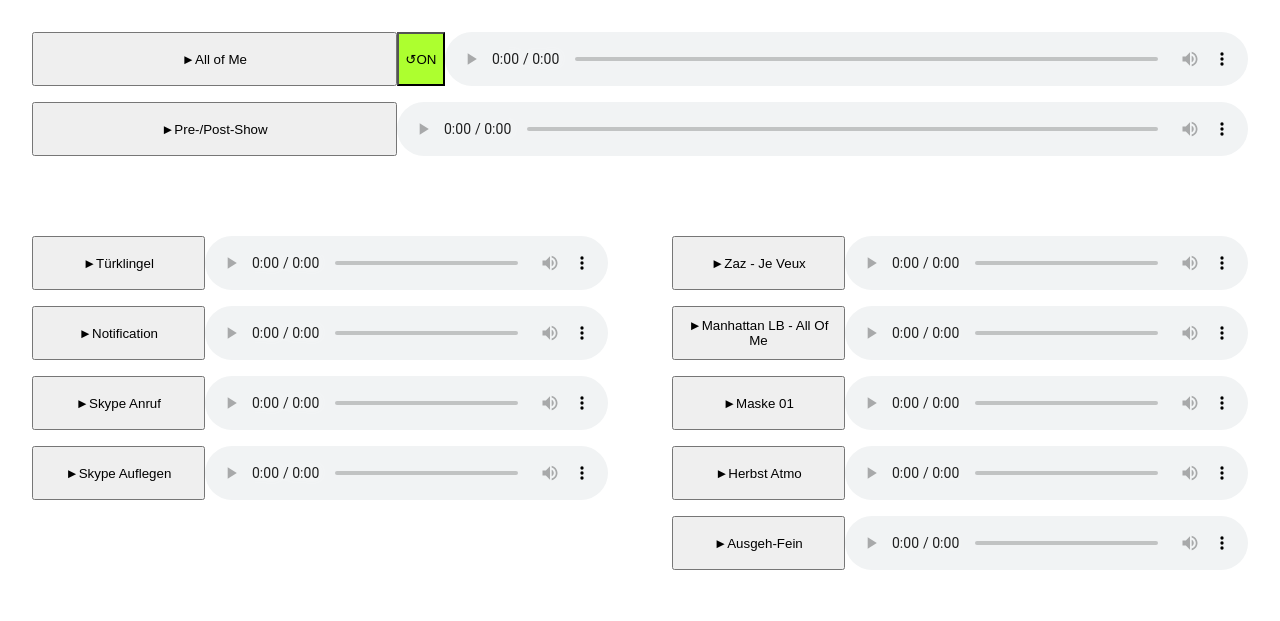
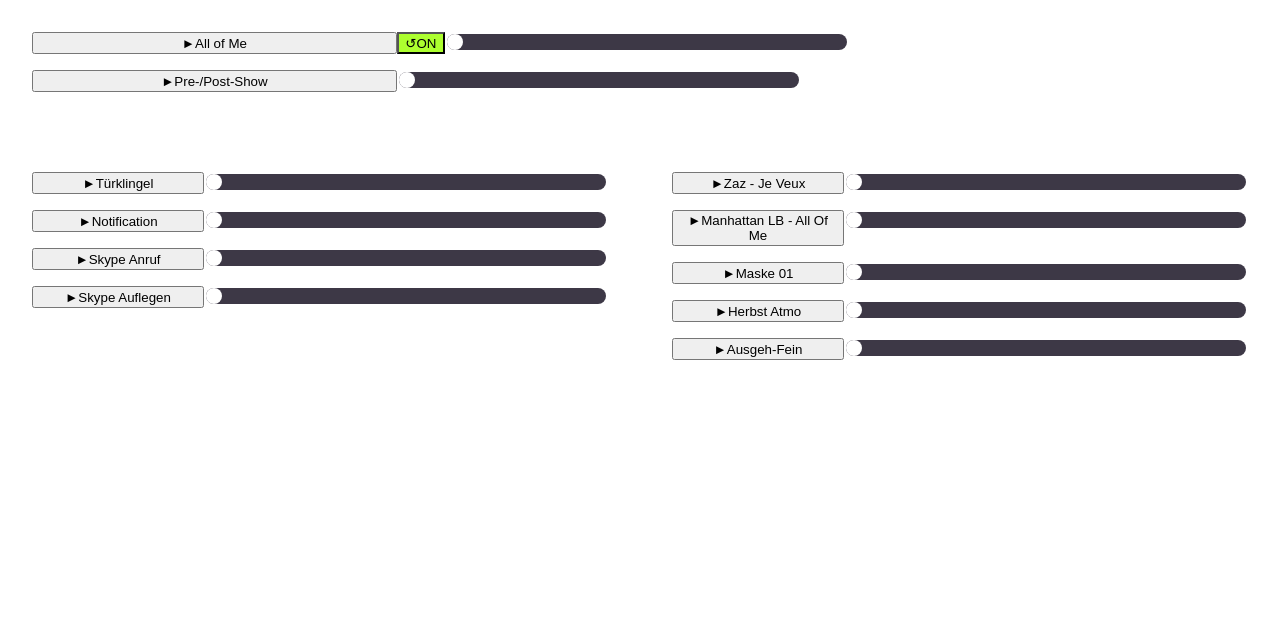
Before and after one commit to H3rby7/showrunner, a plain HTML site: page index.html in a window 1280 px wide. Drawn offline with Linux system fonts and the light colour scheme.

Commit message:
basic timeline with updates as we play

```diff
--- /dev/null
+++ b/html/css/range-timeline.css
@@ -0,0 +1,59 @@
+/*********** Baseline, reset styles ***********/
+input[type="range"] {
+  -webkit-appearance: none;
+  appearance: none;
+  background: transparent;
+  cursor: pointer;
+  width: 25rem;
+}
+
+/* Removes default focus */
+input[type="range"]:focus {
+  outline: none;
+}
+
+/******** Chrome, Safari, Opera and Edge Chromium styles ********/
+/* slider track */
+input[type="range"]::-webkit-slider-runnable-track {
+  background-color: #3d3846;
+  border-radius: 1rem;
+  height: 1rem;
+}
+
+/* slider thumb */
+input[type="range"]::-webkit-slider-thumb {
+  -webkit-appearance: none; /* Override default look */
+  appearance: none;
+  margin-top: 0px; /* Centers thumb on the track */
+  background-color: #ffffff;
+  border-radius: 1rem;
+  height: 1rem;
+  width: 1rem;
+}
+
+input[type="range"]:focus::-webkit-slider-thumb {
+  outline: 3px solid #ffffff;
+  outline-offset: 0.125rem;
+}
+
+/*********** Firefox styles ***********/
+/* slider track */
+input[type="range"]::-moz-range-track {
+  background-color: #3d3846;
+  border-radius: 1rem;
+  height: 1rem;
+}
+
+/* slider thumb */
+input[type="range"]::-moz-range-thumb {
+  background-color: #ffffff;
+  border: none; /*Removes extra border that FF applies*/
+  border-radius: 1rem;
+  height: 1rem;
+  width: 1rem;
+}
+
+input[type="range"]:focus::-moz-range-thumb{
+  outline: 3px solid #ffffff;
+  outline-offset: 0.125rem;
+}
--- a/html/js/generic.js
+++ b/html/js/generic.js
@@ -18,6 +18,7 @@ function createSoundEffectNode(root) {
 
   root.appendChild(btn);
   root.appendChild(audio);
+  audioControls(audio);
 
   linkControls(root, btn, audio);
   if (resetting) {
@@ -149,3 +150,31 @@ function DOMrenderCustomElements() {
 document.addEventListener("DOMContentLoaded", () => {
   DOMrenderCustomElements();
 });
+
+function audioControls(audio) {
+  const div = document.createElement("div");
+  div.classList.add("audio-timeline");
+
+  const timeline = document.createElement("input");
+  timeline.type = "range";
+  timeline.value = 0;
+  timeline.step = 0.1;
+  audio.addEventListener("loadedmetadata", () => {
+    timeline.max = audio.duration;
+  }, {once: true})
+
+  div.appendChild(timeline);
+  audio.parentNode.appendChild(div);
+
+  audio.controls = undefined;
+  linkControls();
+
+  function linkControls() {
+    timeline.addEventListener("change", ({target: {value}}) => {
+      audio.currentTime = value;
+    });
+    audio.addEventListener("timeupdate", ({target: {currentTime}}) => {
+      timeline.value = currentTime;
+    });
+  }
+}
--- a/index.html
+++ b/index.html
@@ -5,6 +5,7 @@
     <title>ÜdV</title>
     <script src="html/js/generic.js"></script>
     <link href="html/css/styles.css" rel="stylesheet">
+    <link href="html/css/range-timeline.css" rel="stylesheet">
   </head>
   <body>
     <!-- Somehow the autoplay, muted, loop helps the browser Audio to stay 'active', so freshly run sounds are hearable from the start on -->
```
